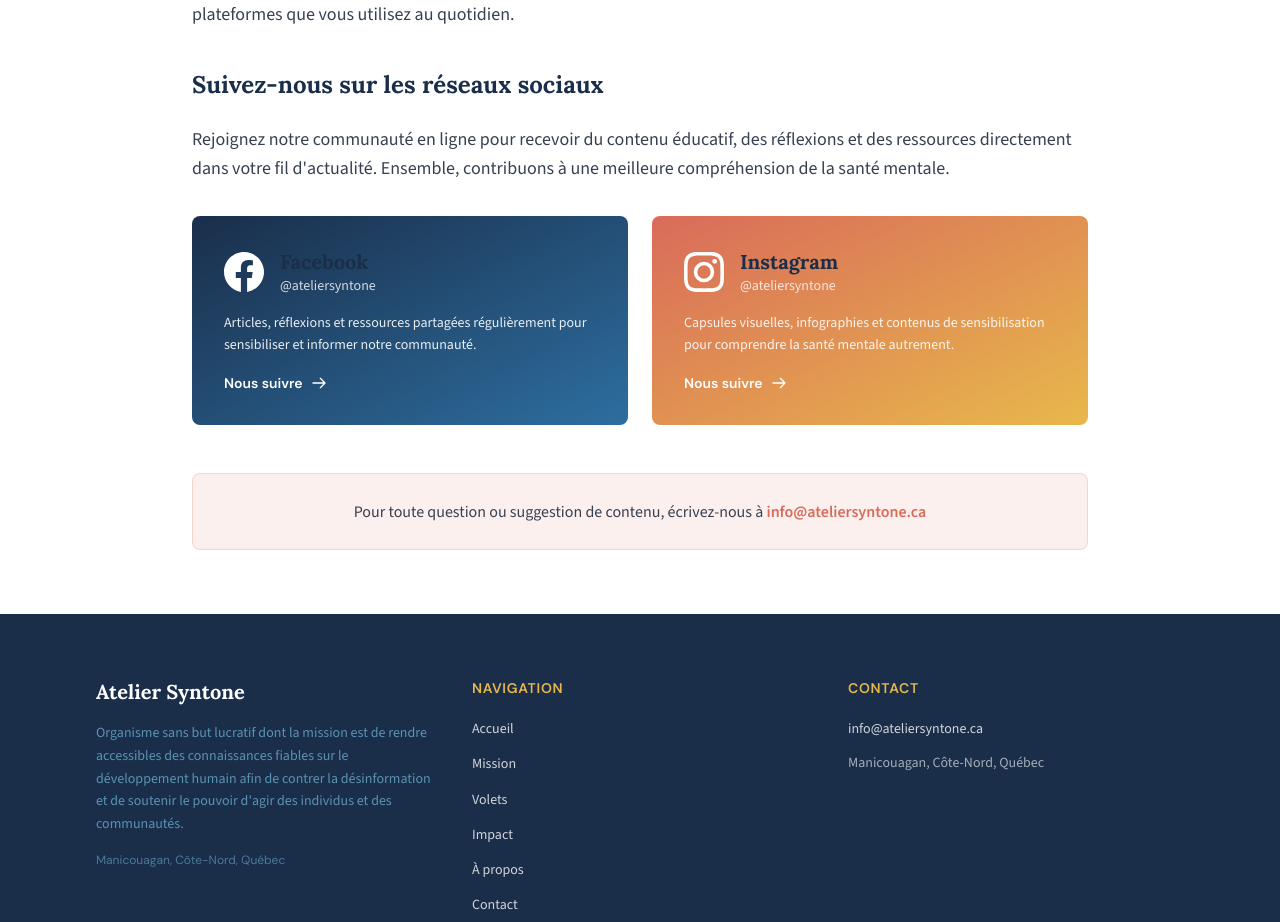
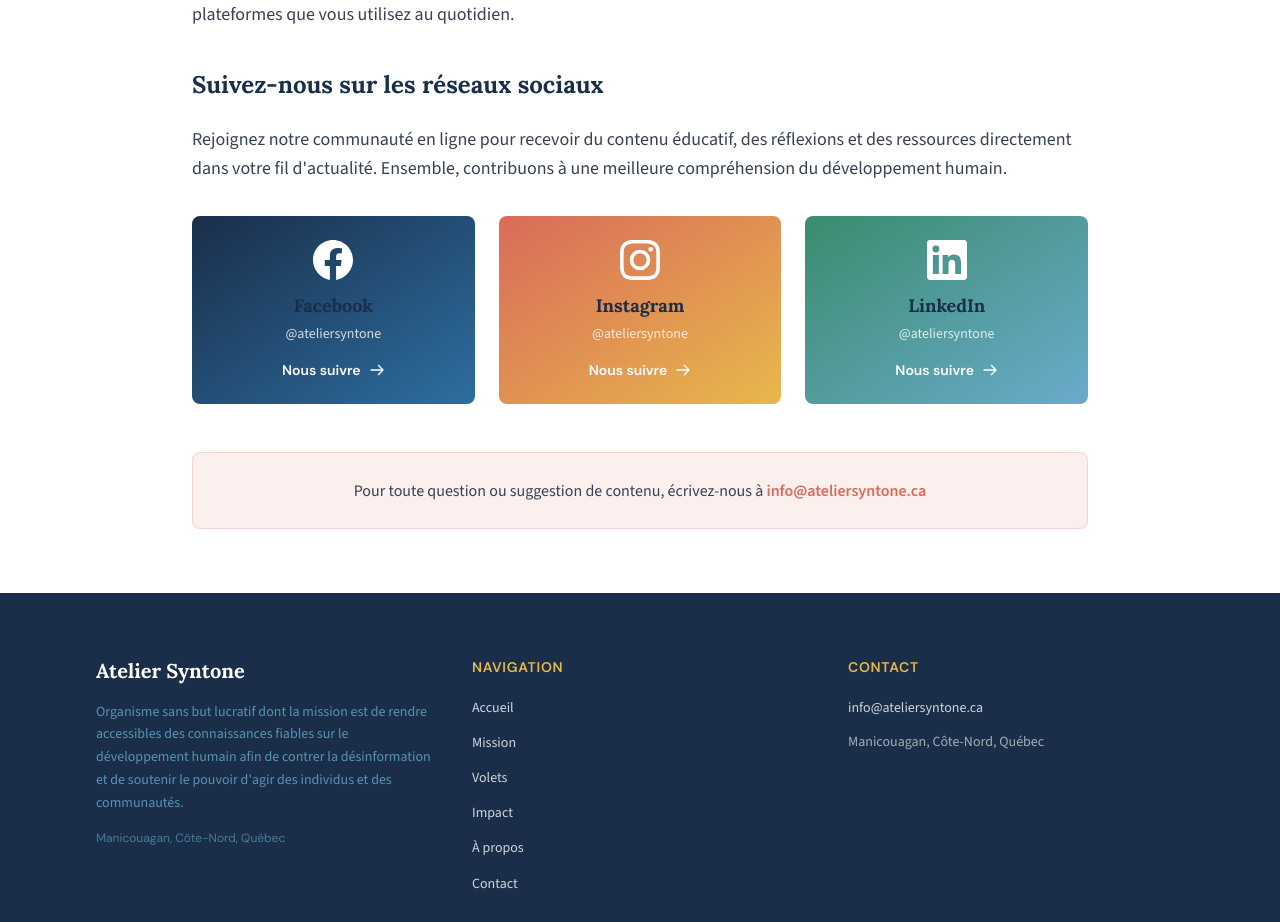
Before and after one commit to Atelier-syntone/ateliersyntone.ca, a Next.js app: page /volets in a window 1280 px wide. Shown: the part 4380-5302 px from the top of the page. Built offline with nearby package versions, Linux system fonts and the light colour scheme.

Commit message:
Mise à jour contenus : volets, impact et réseaux sociaux

```diff
--- a/src/components/sections/Impact.tsx
+++ b/src/components/sections/Impact.tsx
@@ -38,7 +38,7 @@ export default function Impact() {
       points: [
         "Renforcement du vivre-ensemble et des relations saines et égalitaires",
         "Soutien aux milieux scolaires, communautaires et familiaux",
-        "Accessibilité des services pour les populations de toutes les régions du Québec",
+        "Promouvoir l'accessibilité des savoirs et des services afin de soutenir leur appropriation par des personnes aux réalités variées",
       ],
     },
     {
@@ -46,7 +46,7 @@ export default function Impact() {
       points: [
         "Intervention cohérente à plusieurs niveaux : jeunes, adultes, professionnels, espace numérique",
         "Approche intégrée combinant prévention, éducation et outillage des milieux",
-        "Modèle transférable vers d'autres régions du Québec",
+        "Contribution à l'évolution des pratiques d'intervention et d'éducation en matière de développement humain",
       ],
     },
   ]
--- a/src/components/sections/VoletNumerique.tsx
+++ b/src/components/sections/VoletNumerique.tsx
@@ -61,31 +61,23 @@ const VoletNumerique = () => {
           <p className="font-corps text-lg text-gray-700 leading-relaxed mb-8">
             Rejoignez notre communauté en ligne pour recevoir du contenu éducatif, des réflexions
             et des ressources directement dans votre fil d{"'"}actualité. Ensemble, contribuons à une
-            meilleure compréhension de la santé mentale.
+            meilleure compréhension du développement humain.
           </p>
 
-          <div className="grid grid-cols-1 md:grid-cols-2 gap-6">
+          <div className="grid grid-cols-1 sm:grid-cols-3 gap-6">
             {/* Facebook */}
             <a
               href="https://www.facebook.com/ateliersyntone"
               target="_blank"
               rel="noopener noreferrer"
-              className="group p-8 bg-gradient-to-br from-as-bleu-profond to-as-bleu-vif rounded-lg text-white hover:shadow-xl transition-all duration-300 hover:-translate-y-1"
+              className="group p-6 bg-gradient-to-br from-as-bleu-profond to-as-bleu-vif rounded-lg text-white hover:shadow-xl transition-all duration-300 hover:-translate-y-1 flex flex-col items-center text-center"
             >
-              <div className="flex items-center gap-4 mb-4">
-                <svg className="w-10 h-10" fill="currentColor" viewBox="0 0 24 24">
-                  <path d="M24 12.073c0-6.627-5.373-12-12-12s-12 5.373-12 12c0 5.99 4.388 10.954 10.125 11.854v-8.385H7.078v-3.47h3.047V9.43c0-3.007 1.792-4.669 4.533-4.669 1.312 0 2.686.235 2.686.235v2.953H15.83c-1.491 0-1.956.925-1.956 1.874v2.25h3.328l-.532 3.47h-2.796v8.385C19.612 23.027 24 18.062 24 12.073z" />
-                </svg>
-                <div>
-                  <h4 className="font-titre text-xl font-bold">Facebook</h4>
-                  <p className="font-corps text-white/80 text-sm">@ateliersyntone</p>
-                </div>
-              </div>
-              <p className="font-corps text-white/90 text-sm leading-relaxed">
-                Articles, réflexions et ressources partagées régulièrement pour sensibiliser
-                et informer notre communauté.
-              </p>
-              <div className="mt-4 font-accent text-sm font-semibold flex items-center gap-2 group-hover:gap-3 transition-all">
+              <svg className="w-10 h-10 mb-3" fill="currentColor" viewBox="0 0 24 24">
+                <path d="M24 12.073c0-6.627-5.373-12-12-12s-12 5.373-12 12c0 5.99 4.388 10.954 10.125 11.854v-8.385H7.078v-3.47h3.047V9.43c0-3.007 1.792-4.669 4.533-4.669 1.312 0 2.686.235 2.686.235v2.953H15.83c-1.491 0-1.956.925-1.956 1.874v2.25h3.328l-.532 3.47h-2.796v8.385C19.612 23.027 24 18.062 24 12.073z" />
+              </svg>
+              <h4 className="font-titre text-lg font-bold mb-1">Facebook</h4>
+              <p className="font-corps text-white/80 text-sm mb-4">@ateliersyntone</p>
+              <div className="mt-auto font-accent text-sm font-semibold flex items-center gap-2 group-hover:gap-3 transition-all">
                 Nous suivre
                 <svg className="w-4 h-4" fill="none" stroke="currentColor" viewBox="0 0 24 24">
                   <path strokeLinecap="round" strokeLinejoin="round" strokeWidth={2} d="M14 5l7 7m0 0l-7 7m7-7H3" />
@@ -98,22 +90,34 @@ const VoletNumerique = () => {
               href="https://www.instagram.com/ateliersyntone"
               target="_blank"
               rel="noopener noreferrer"
-              className="group p-8 bg-gradient-to-br from-as-corail-doux to-as-soleil-doux rounded-lg text-white hover:shadow-xl transition-all duration-300 hover:-translate-y-1"
+              className="group p-6 bg-gradient-to-br from-as-corail-doux to-as-soleil-doux rounded-lg text-white hover:shadow-xl transition-all duration-300 hover:-translate-y-1 flex flex-col items-center text-center"
             >
-              <div className="flex items-center gap-4 mb-4">
-                <svg className="w-10 h-10" fill="currentColor" viewBox="0 0 24 24">
-                  <path d="M12 2.163c3.204 0 3.584.012 4.85.07 3.252.148 4.771 1.691 4.919 4.919.058 1.265.069 1.645.069 4.849 0 3.205-.012 3.584-.069 4.849-.149 3.225-1.664 4.771-4.919 4.919-1.266.058-1.644.07-4.85.07-3.204 0-3.584-.012-4.849-.07-3.26-.149-4.771-1.699-4.919-4.92-.058-1.265-.07-1.644-.07-4.849 0-3.204.013-3.583.07-4.849.149-3.227 1.664-4.771 4.919-4.919 1.266-.057 1.645-.069 4.849-.069zM12 0C8.741 0 8.333.014 7.053.072 2.695.272.273 2.69.073 7.052.014 8.333 0 8.741 0 12c0 3.259.014 3.668.072 4.948.2 4.358 2.618 6.78 6.98 6.98C8.333 23.986 8.741 24 12 24c3.259 0 3.668-.014 4.948-.072 4.354-.2 6.782-2.618 6.979-6.98.059-1.28.073-1.689.073-4.948 0-3.259-.014-3.667-.072-4.947-.196-4.354-2.617-6.78-6.979-6.98C15.668.014 15.259 0 12 0zm0 5.838a6.162 6.162 0 100 12.324 6.162 6.162 0 000-12.324zM12 16a4 4 0 110-8 4 4 0 010 8zm6.406-11.845a1.44 1.44 0 100 2.881 1.44 1.44 0 000-2.881z" />
+              <svg className="w-10 h-10 mb-3" fill="currentColor" viewBox="0 0 24 24">
+                <path d="M12 2.163c3.204 0 3.584.012 4.85.07 3.252.148 4.771 1.691 4.919 4.919.058 1.265.069 1.645.069 4.849 0 3.205-.012 3.584-.069 4.849-.149 3.225-1.664 4.771-4.919 4.919-1.266.058-1.644.07-4.85.07-3.204 0-3.584-.012-4.849-.07-3.26-.149-4.771-1.699-4.919-4.92-.058-1.265-.07-1.644-.07-4.849 0-3.204.013-3.583.07-4.849.149-3.227 1.664-4.771 4.919-4.919 1.266-.057 1.645-.069 4.849-.069zM12 0C8.741 0 8.333.014 7.053.072 2.695.272.273 2.69.073 7.052.014 8.333 0 8.741 0 12c0 3.259.014 3.668.072 4.948.2 4.358 2.618 6.78 6.98 6.98C8.333 23.986 8.741 24 12 24c3.259 0 3.668-.014 4.948-.072 4.354-.2 6.782-2.618 6.979-6.98.059-1.28.073-1.689.073-4.948 0-3.259-.014-3.667-.072-4.947-.196-4.354-2.617-6.78-6.979-6.98C15.668.014 15.259 0 12 0zm0 5.838a6.162 6.162 0 100 12.324 6.162 6.162 0 000-12.324zM12 16a4 4 0 110-8 4 4 0 010 8zm6.406-11.845a1.44 1.44 0 100 2.881 1.44 1.44 0 000-2.881z" />
+              </svg>
+              <h4 className="font-titre text-lg font-bold mb-1">Instagram</h4>
+              <p className="font-corps text-white/80 text-sm mb-4">@ateliersyntone</p>
+              <div className="mt-auto font-accent text-sm font-semibold flex items-center gap-2 group-hover:gap-3 transition-all">
+                Nous suivre
+                <svg className="w-4 h-4" fill="none" stroke="currentColor" viewBox="0 0 24 24">
+                  <path strokeLinecap="round" strokeLinejoin="round" strokeWidth={2} d="M14 5l7 7m0 0l-7 7m7-7H3" />
                 </svg>
-                <div>
-                  <h4 className="font-titre text-xl font-bold">Instagram</h4>
-                  <p className="font-corps text-white/80 text-sm">@ateliersyntone</p>
-                </div>
               </div>
-              <p className="font-corps text-white/90 text-sm leading-relaxed">
-                Capsules visuelles, infographies et contenus de sensibilisation
-                pour comprendre la santé mentale autrement.
-              </p>
-              <div className="mt-4 font-accent text-sm font-semibold flex items-center gap-2 group-hover:gap-3 transition-all">
+            </a>
+
+            {/* LinkedIn */}
+            <a
+              href="https://www.linkedin.com/company/ateliersyntone"
+              target="_blank"
+              rel="noopener noreferrer"
+              className="group p-6 bg-gradient-to-br from-as-vert-lien to-as-bleu-clair rounded-lg text-white hover:shadow-xl transition-all duration-300 hover:-translate-y-1 flex flex-col items-center text-center"
+            >
+              <svg className="w-10 h-10 mb-3" fill="currentColor" viewBox="0 0 24 24">
+                <path d="M20.447 20.452h-3.554v-5.569c0-1.328-.027-3.037-1.852-3.037-1.853 0-2.136 1.445-2.136 2.939v5.667H9.351V9h3.414v1.561h.046c.477-.9 1.637-1.85 3.37-1.85 3.601 0 4.267 2.37 4.267 5.455v6.286zM5.337 7.433a2.062 2.062 0 01-2.063-2.065 2.064 2.064 0 112.063 2.065zm1.782 13.019H3.555V9h3.564v11.452zM22.225 0H1.771C.792 0 0 .774 0 1.729v20.542C0 23.227.792 24 1.771 24h20.451C23.2 24 24 23.227 24 22.271V1.729C24 .774 23.2 0 22.222 0h.003z" />
+              </svg>
+              <h4 className="font-titre text-lg font-bold mb-1">LinkedIn</h4>
+              <p className="font-corps text-white/80 text-sm mb-4">@ateliersyntone</p>
+              <div className="mt-auto font-accent text-sm font-semibold flex items-center gap-2 group-hover:gap-3 transition-all">
                 Nous suivre
                 <svg className="w-4 h-4" fill="none" stroke="currentColor" viewBox="0 0 24 24">
                   <path strokeLinecap="round" strokeLinejoin="round" strokeWidth={2} d="M14 5l7 7m0 0l-7 7m7-7H3" />
--- a/src/lib/constants.ts
+++ b/src/lib/constants.ts
@@ -56,7 +56,7 @@ export const VOLETS = [
     titre: 'Sensibilisation numérique',
     trancheAge: 'Tout public',
     description:
-      'Création de contenus éducatifs vulgarisés, outils pédagogiques numériques, capsules de sensibilisation.',
+      'Création de contenus éducatifs vulgarisés et capsules de sensibilisation gratuites accessibles sur nos réseaux sociaux.',
     icone: '💻',
   },
 ] as const;
```
